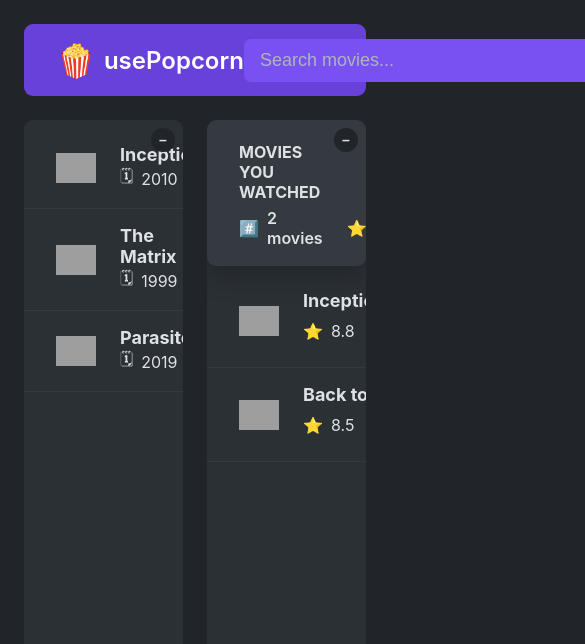
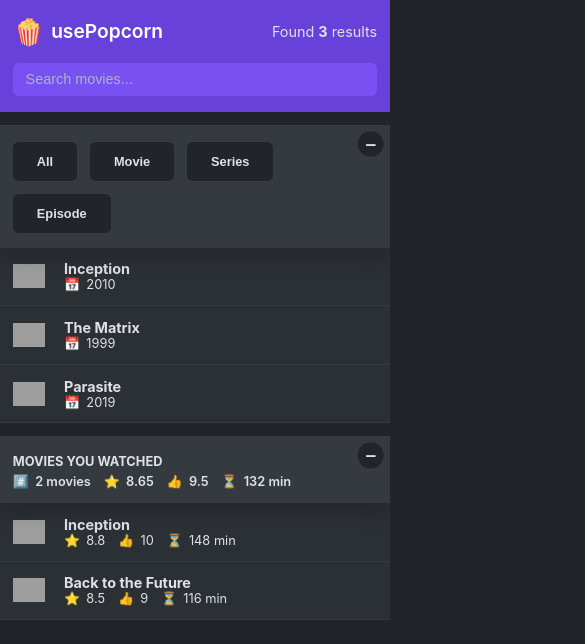
Before and after one commit to SuperUser-Gump/usePopcorn, a React (Vite) app: page / in a window 390 px wide. Shown: the top 644 px of the page, 585 px wide, since content can reach past the window. Built offline with nearby package versions, Linux system fonts and the light colour scheme; grey boxes are pictures that could not be loaded.

Commit message:
feat: Complete responsive design
- Completed the responsive design.
- Squash merge from the "feature/media-queries" branch.

```diff
--- a/src/App.jsx
+++ b/src/App.jsx
@@ -83,12 +83,21 @@
       <main className="main">
         <div className="box">
           <button
-            className="btn-toggle"
+            className="btn btn-toggle"
             onClick={() => setIsOpen1((open) => !open)}
           >
             {isOpen1 ? "–" : "+"}
           </button>
+          <div className="box-header">
+            <div className="filter">
+              <button className="filter-btn">All</button>
+              <button className="filter-btn">Movie</button>
+              <button className="filter-btn">Series</button>
+              <button className="filter-btn">Episode</button>
+            </div>
+          </div>
           {isOpen1 && (
+            <div className="box-content">
               <ul className="list">
                 {movies?.map((movie) => (
                   <li key={movie.imdbID}>
@@ -96,26 +105,25 @@
                     <h3>{movie.Title}</h3>
                     <div>
                       <p>
-                      <span>🗓</span>
+                        <span>📅</span>
                         <span>{movie.Year}</span>
                       </p>
                     </div>
                   </li>
                 ))}
               </ul>
+            </div>
           )}
         </div>
 
         <div className="box">
           <button
-            className="btn-toggle"
+            className="btn btn-toggle"
             onClick={() => setIsOpen2((open) => !open)}
           >
             {isOpen2 ? "–" : "+"}
           </button>
-          {isOpen2 && (
-            <>
-              <div className="summary">
+          <div className="box-header">
             <h2>Movies you watched</h2>
             <div>
               <p>
@@ -127,7 +135,7 @@
                 <span>{avgImdbRating}</span>
               </p>
               <p>
-                    <span>🌟</span>
+                <span>👍</span>
                 <span>{avgUserRating}</span>
               </p>
               <p>
@@ -136,7 +144,8 @@
               </p>
             </div>
           </div>
-
+          {isOpen2 && (
+            <div className="box-content">
               <ul className="list">
                 {watched.map((movie) => (
                   <li key={movie.imdbID}>
@@ -148,7 +157,7 @@
                         <span>{movie.imdbRating}</span>
                       </p>
                       <p>
-                        <span>🌟</span>
+                        <span>👍</span>
                         <span>{movie.userRating}</span>
                       </p>
                       <p>
@@ -159,7 +168,7 @@
                   </li>
                 ))}
               </ul>
-            </>
+            </div>
           )}
         </div>
       </main>
--- a/src/index.css
+++ b/src/index.css
@@ -32,8 +32,8 @@
 /* ******* */
 
 .nav-bar {
-  display: grid;
-  grid-template-columns: 1fr 1fr 1fr;
+  display: flex;
+  justify-content: space-between;
   align-items: center;
   height: 7.2rem;
   padding: 0 3.2rem;
@@ -50,8 +50,8 @@
 }
 
 .box {
-  width: 42rem;
-  max-width: 42rem;
+  width: 48rem;
+  max-width: 48rem;
   background-color: var(--color-background-500);
   border-radius: 0.9rem;
   overflow: scroll;
@@ -91,7 +91,6 @@
 }
 
 .search {
-  justify-self: center;
   border: none;
   padding: 1.1rem 1.6rem;
   font-size: 1.8rem;
@@ -99,8 +98,6 @@
   width: 40rem;
   transition: all 0.3s;
   color: var(--color-text);
-
-  /* background-color: var(--color-background-900); */
   background-color: var(--color-primary-light);
 }
 
@@ -115,24 +112,7 @@
 }
 
 .num-results {
-  justify-self: end;
   font-size: 1.8rem;
-}
-
-.btn-toggle {
-  position: absolute;
-  top: 0.8rem;
-  right: 0.8rem;
-  height: 2.4rem;
-  aspect-ratio: 1;
-  border-radius: 50%;
-  border: none;
-  background-color: var(--color-background-900);
-  color: var(--color-text);
-  font-size: 1.4rem;
-  font-weight: bold;
-  cursor: pointer;
-  z-index: 999;
 }
 
 .list {
@@ -188,42 +168,27 @@
   gap: 0.8rem;
 }
 
-.btn-delete {
-  position: absolute;
-  right: 2.4rem;
-
-  height: 1.8rem;
-  aspect-ratio: 1;
-  border-radius: 50%;
-  border: none;
-  background-color: var(--color-red);
-  color: var(--color-background-900);
-  font-size: 0.9rem;
-  font-weight: bold;
-  cursor: pointer;
-  transition: all 0.3s;
-}
-
-.btn-delete:hover {
-  background-color: var(--color-red-dark);
-}
-
 /* ******* */
 
-.summary {
+.box-header {
   padding: 2.2rem 3.2rem 1.8rem 3.2rem;
   border-radius: 0.9rem;
   background-color: var(--color-background-100);
   box-shadow: 0 1.2rem 2.4rem rgba(0, 0, 0, 0.2);
+
+  position: sticky;
+  top: 0;
+  left: 0;
+  z-index: 999;
 }
 
-.summary h2 {
+.box-header h2 {
   text-transform: uppercase;
   font-size: 1.6rem;
   margin-bottom: 0.6rem;
 }
 
-.summary div {
+.box-header div {
   display: flex;
   align-items: center;
   gap: 2.4rem;
@@ -231,7 +196,7 @@
   font-weight: 600;
 }
 
-.summary p {
+.box-header p {
   display: flex;
   align-items: center;
   gap: 0.8rem;
@@ -291,21 +256,21 @@
   gap: 2.4rem;
 }
 
-.btn-add {
-  background-color: var(--color-primary);
-  color: var(--color-text);
-  border: none;
-  border-radius: 10rem;
-  font-size: 1.4rem;
-  padding: 1rem;
-  font-weight: bold;
-  cursor: pointer;
-  transition: all 0.3s;
-}
+/*.btn-add {*/
+/*  background-color: var(--color-primary);*/
+/*  color: var(--color-text);*/
+/*  border: none;*/
+/*  border-radius: 10rem;*/
+/*  font-size: 1.4rem;*/
+/*  padding: 1rem;*/
+/*  font-weight: bold;*/
+/*  cursor: pointer;*/
+/*  transition: all 0.3s;*/
+/*}*/
 
-.btn-add:hover {
-  background-color: var(--color-primary-light);
-}
+/*.btn-add:hover {*/
+/*  background-color: var(--color-primary-light);*/
+/*}*/
 
 .seconds {
   background-color: var(--color-background-100);
@@ -317,26 +282,202 @@
   margin-top: 2.4rem;
 }
 
+/*.btn-back {*/
+/*  top: 0.6rem;*/
+/*  left: 0.6rem;*/
+/*  height: 3.2rem;*/
+/*  aspect-ratio: 1;*/
+/*  !* background-color: var(--color-text); *!*/
+/*  background-color: #fff;*/
+/*  color: var(--color-background-500);*/
+/*  box-shadow: 0 8px 20px rgba(0, 0, 0, 0.8);*/
+/*  font-family: sans-serif;*/
+/*  font-size: 2.4rem;*/
+/*  z-index: 9999;*/
+/*  display: flex;*/
+/*  align-items: center;*/
+/*  justify-content: center;*/
+/*}*/
+
+.box::-webkit-scrollbar, .list::-webkit-scrollbar {
+  display: none;
+  scroll-behavior: smooth;
+}
+
+/* ******* */
+
+.btn {
+  position: sticky;
+  border-radius: 50%;
+  border: none;
+  font-weight: bold;
+  cursor: pointer;
+}
+
+.btn-toggle {
+  top: 0.8rem;
+  right: 0.8rem;
+  float: right;
+  height: 2.4rem;
+  aspect-ratio: 1;
+  background-color: var(--color-background-900);
+  color: var(--color-text);
+  font-size: 1.4rem;
+  z-index: 9999;
+}
+
+.btn-delete {
+  right: 2.4rem;
+  float: right;
+  height: 1.8rem;
+  aspect-ratio: 1;
+  background-color: var(--color-red);
+  color: var(--color-background-900);
+  font-size: 0.9rem;
+  transition: all 0.3s;
+}
+
+.btn-delete:hover {
+  background-color: var(--color-red-dark);
+}
+
+.btn-add {
+  background-color: var(--color-primary);
+  color: var(--color-text);
+  border-radius: 10rem;
+  font-size: 1.4rem;
+  padding: 1rem;
+  transition: all 0.3s;
+}
+
+.btn-add:hover {
+  background-color: var(--color-primary-light);
+}
+
 .btn-back {
-  position: absolute;
   top: 0.6rem;
   left: 0.6rem;
+  float: left;
   height: 3.2rem;
   aspect-ratio: 1;
-  border-radius: 50%;
-  border: none;
-  /* background-color: var(--color-text); */
   background-color: #fff;
   color: var(--color-background-500);
   box-shadow: 0 8px 20px rgba(0, 0, 0, 0.8);
   font-family: sans-serif;
   font-size: 2.4rem;
-  font-weight: bold;
-  cursor: pointer;
   z-index: 999;
   display: flex;
   align-items: center;
   justify-content: center;
+}
+
+.filter {
+  margin-bottom: 1.2rem;
+}
+
+.filter-btn {
+  background-color: var(--color-background-900);
+  color: var(--color-text);
+  border: none;
+  padding: 0.9rem 1.8rem;
+  border-radius: 0.7rem;
+  font-weight: bold;
+  font-size: 1.6rem;
+  cursor: pointer;
+}
+
+/* ******* */
+
+/* 1032 px */
+@media (max-width: 64.5em) {
+  html {
+    font-size: 56.25%;
+  }
+}
+
+/* 944px */
+@media (max-width: 59em) {
+  html{
+    font-size: 50%;
+  }
+}
+
+/* 704px */
+@media (max-width: 44em) {
+  body {
+    padding: 0;
+  }
+
+  .nav-bar {
+    height: 14rem;
+    padding: 0 1.6rem;
+    flex-wrap: wrap;
+    align-content: space-evenly;
+    border-radius: 0;
+
+    position: fixed;
+    width: 100%;
+    top: 0;
+    left: 0;
+    z-index: 9999;
+  }
+
+  .search {
+    order: 3;
+    width: 100%;
+  }
+
+  .main {
+    margin-top: 15.6rem;
+    margin-bottom: 1.6rem;
+    max-height: calc(100vh - 15.6rem - 1.6rem);
+    flex-direction: column;
+    justify-content: flex-start;
+    gap: 1.6rem;
+    overflow-y: hidden;
+  }
+
+  .filter {
+    margin-bottom: 0;
+  }
+
+  .filter-btn {
+    padding: 1.5rem 3rem;
+  }
+
+  .box {
+    width: 100%;
+    max-width: 100%;
+    border-radius: 0;
+  }
+
+  .list {
+    padding: 0;
+  }
+
+  .list li {
+    padding: 1.6rem;
+  }
+
+  .box-header {
+    padding: 2.2rem 1.6rem 1.8rem;
+    border-radius: 0;
+  }
+
+  .list div, .box-header div {
+    flex-wrap: wrap;
+    gap: 1.6rem;
+  }
+
+  .btn {
+    font-size: 2.4rem;
+    height: 3.2rem;
+  }
+}
+
+.box::-webkit-scrollbar, .list::-webkit-scrollbar {
+  display: none;
+  scroll-behavior: smooth;
 }
 
 /*
```
Lines whose indentation alone changed are shown as unchanged.
